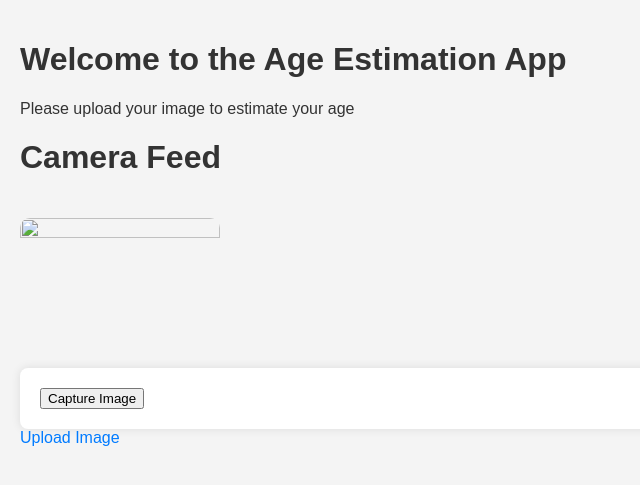
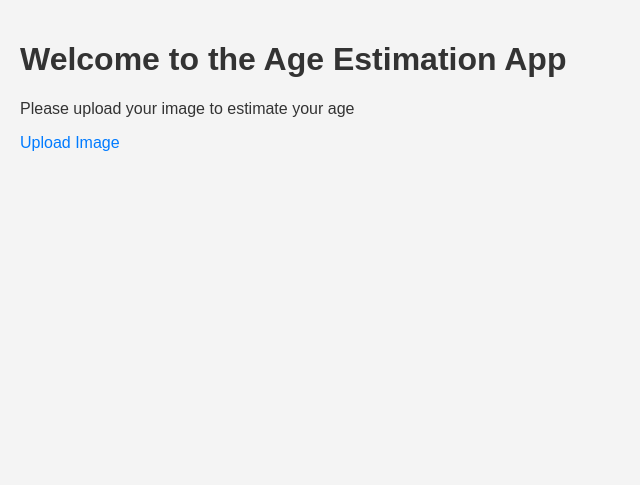
Before and after one commit to software-students-spring2024/4-containerized-app-exercise-ja-ai, a Flask app: template web-app/templates/index.html in a window 1280 px wide. Shown: the top 485 px of the page, without its empty margins (0-640 px from the left). Run offline with Flask 3, Linux system fonts and the light colour scheme; the template is opened without the code that fills it, so the values that code supplies are empty; parts of the project's set-up code (start-up, migrations or seed data) failed here and were passed over.

Commit message:
Adding the changes

```diff
--- a/web-app/app.py
+++ b/web-app/app.py
@@ -11,11 +11,6 @@ import sys
 import os
 import bson
 import requests
-
-machine_learning_client_path = os.path.abspath('../machine-learning-client')
-sys.path.insert(0, machine_learning_client_path)
-
-from api import analyze_image
 
 app = Flask(__name__)
 app.secret_key = 'super_secret_key'
@@ -52,7 +47,7 @@ def process_images(app):
                         {"_id": image_doc["_id"]},
                         {"$set": {"status": "processed"}}
                     )
-                    result_id = results_collection.insert_one({
+                    results_collection.insert_one({
                         "image_id": image_doc["image_id"],
                         "filename": image_doc["filename"],
                         "analysis": result,  # Save the analysis results in the database
@@ -74,24 +69,34 @@ def home():
 @app.route('/upload', methods=['GET', 'POST'])
 def upload_image():
     if request.method == 'POST':
-        if 'image' not in request.files:
-            flash('No file part', 'error')
-            return redirect(request.url)
-        image = request.files['image']
-        if image.filename == '':
-            flash('No selected file', 'error')
-            return redirect(request.url)
-        if image and allowed_file(image.filename):
-            filename = secure_filename(image.filename)
-            image_id = fs.put(image, filename=filename)
-            images_collection.insert_one({
-                'image_id': image_id,
-                'filename': filename,
-                'status': 'pending',
-                'upload_date': datetime.now(),
-            })
-            flash('Image successfully uploaded and awaiting processing.', 'success')
-            return redirect(url_for('processing', image_id=str(image_id)))
+        try:  # Start of a try block to catch exceptions
+            if 'image' not in request.files:
+                flash('No file part', 'error')
+                return redirect(request.url)
+            image = request.files['image']
+            print(image)
+            if image.filename == '':
+                flash('No selected file', 'error')
+                return redirect(request.url)
+            if image and allowed_file(image.filename):
+                filename = secure_filename(image.filename)
+                image_id = fs.put(image, filename=filename)
+                images_collection.insert_one({
+                    'image_id': image_id,
+                    'filename': filename,
+                    'status': 'pending',
+                    'upload_date': datetime.now(),
+                })
+                flash('Image successfully uploaded and awaiting processing.', 'success')
+                return redirect(url_for('processing', image_id=str(image_id)))
+            else:
+                flash('Invalid file type.', 'error')
+        except Exception as e:  # Exception handling block
+            # Here you can log the error and/or provide a flash message to the user
+            print("An error occurred while uploading the file: ", e)
+            flash('An unexpected error occurred while uploading the file.', 'error')
+            return redirect(url_for('home'))
+
     return render_template('upload.html')
 
 @app.route('/processing/<image_id>')
--- a/web-app/requirements.txt
+++ b/web-app/requirements.txt
@@ -1,4 +1,4 @@
 flask
 werkzeug
 pymongo
-api
+requests
--- a/web-app/templates/index.html
+++ b/web-app/templates/index.html
@@ -10,16 +10,6 @@
     <!-- Instructions for users -->
     <p>Please upload your image to estimate your age</p>
 
-    <!-- Camera Feed -->
-    <h1>Camera Feed</h1>
-
-    <!-- Display the live camera feed -->
-    <img src="{{ url_for('video_feed') }}" width="640" height="480">
-
-    <!-- Capture an image -->
-    <form action="/capture" method="post">
-        <button type="submit">Capture Image</button>
-    </form>
     <!-- Link to the upload page -->
     <a href="{{ url_for('upload_image') }}">Upload Image</a>
 
```
Also changed, not shown: README.md.
